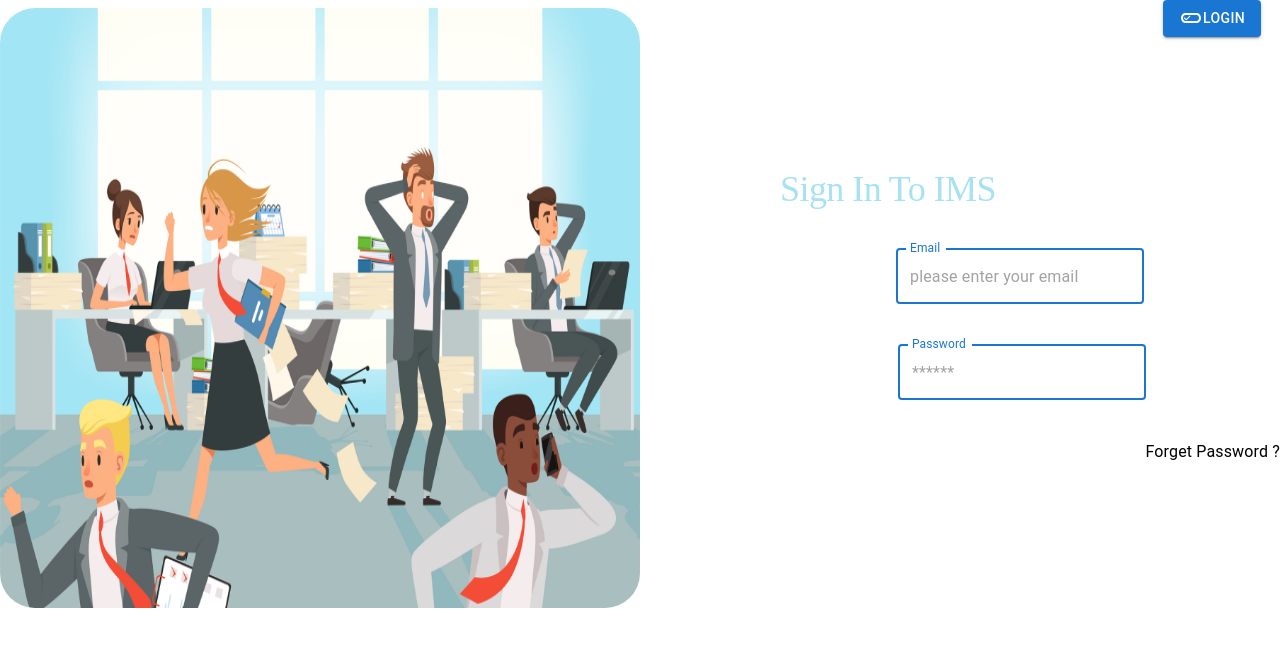
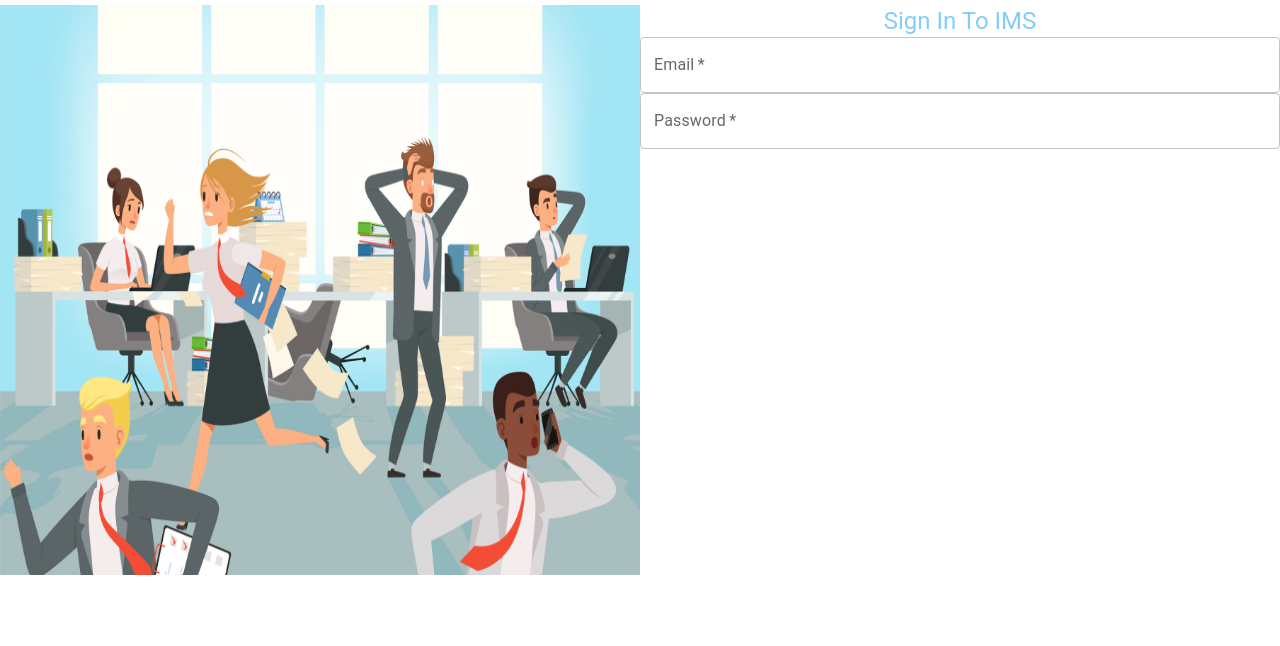
Before and after one commit to bini-man/ims, a React (Create React App) app in the folder client/: page /login in a window 1280 px wide. Shown: the top 646 px of the page. Built offline with nearby package versions, Linux system fonts and the light colour scheme.

Commit message:
begin front end

```diff
--- a/client/src/App.js
+++ b/client/src/App.js
@@ -1,9 +1,28 @@
+import logo from './logo.svg';
 import './App.css';
-import Login from './Login';
+import Login from './component/Login';
+import { BrowserRouter as Router, Route, Routes} from 'react-router-dom';
+import {  createTheme, ThemeProvider } from '@material-ui/core';
+import { purple } from '@material-ui/core/colors';
+const theme=createTheme({
+  palette:{
+    primary:{
+      main:'#84cdf8'
+    },
+    secondary:purple
+
+  }
+})
 function App() {
   return (
     <div className="App">
-   <Login/>
+      <ThemeProvider theme={theme}>
+      <Router>
+      <Routes>
+          <Route exact path='/login' element= { <Login/>}></Route>
+      </Routes>
+      </Router>
+      </ThemeProvider>
     </div>
   );
 }
--- a/client/src/Login.js
+++ /dev/null
@@ -1,70 +0,0 @@
-import { EditAttributesOutlined } from '@material-ui/icons'
-import { Button, TextField, Typography } from '@mui/material'
-
-import React from 'react'
-import bg from './assets/bg.png'
-export default function Login() {
-    const mystyle = {
-            width:'50%',
-            height:'600px',
-            borderRadius:'35px',
-            float:'left',
-            marginTop:'8px',
-
-    }
-    const color_style = {
-        color:'#A7E2F4',
-        fontSize:'36px',
-        fontFamily:'Salsa',
-        marginTop:'168px',
-        float:'left',
-        align:'left',
-        marginLeft:'140px'
-    }
-    const user_field={
-        marginTop:'248px',
-        marginLeft:'-100px',
-        float:'left',
-        align:'left',
-        color:'#A7E2F4',
-    }
-    const pass_field={
-        marginTop:'40px',
-        marginLeft:'258px',
-        float:'left',
-        align:'left',
-        color:'#A7E2F4',
-    }
-    const forget_pass={
-        marginTop:'40px',
-        marginLeft:'298px',
-        float:'right',
-        align:'right',
-        color:'black',
-    }
-    const butt={
-        marginTop:'35px',
-        marginLeft:'350px',
-        float:'left',
-        align:'left',
-    }
-  return (
-      <div>
-          <div>
-   <img src={bg} style={mystyle} />
-   </div>
-   <div>
-   <Typography variant="h1" component="h2" style={color_style} >
-Sign In To IMS
-</Typography>
-<TextField label="Email"  style={user_field} focused placeholder='please enter your email' />
-<TextField label="Password"  style={pass_field} focused placeholder='******' />
-<Typography  style={forget_pass}  >
-Forget Password ?
-</Typography>
-<Button variant="contained"  ><EditAttributesOutlined/> Login</Button>
-   </div>
-
-</div>
-  )
-}
--- /dev/null
+++ b/client/src/component/Login.js
@@ -0,0 +1,42 @@
+import { Container, Grid, makeStyles, Paper, Typography } from '@material-ui/core'
+import { TextField } from '@mui/material';
+import { width } from '@mui/system';
+import React from 'react'
+
+export default function Login() {
+    const useStyle=makeStyles({
+        img:{
+            width:'100%',
+            height:'140%',
+            marginTop:'5px'
+        },
+        side:{
+            marginTop:'5px'
+        },
+        form:{
+            marginTop: 20,
+            marginBottom: 20,
+            display:'block'
+        }
+    })
+    const classes=useStyle();
+  return (
+        <Grid container>
+            <Grid item md={6} >
+                    <img src='/bg.png' className={classes.img} />
+            </Grid>
+            <Grid item md={6} className={classes.side}>
+                <Paper elevation={0}>
+                    <Typography variant='h5' color='primary' >
+                    Sign In To IMS
+                    </Typography>
+                    <TextField variant="outlined" required label="Email" fullWidth color='secondary' className={classes.form}/>
+
+
+                    <TextField variant="outlined" required label="Password" fullWidth color='secondary' className={classes.form}/>
+
+                </Paper>
+            </Grid>
+        </Grid>
+  )
+}
```
Also changed, not shown: client/package.json (+5 -8 lines), client/public/bg.png (renamed from client/src/assets/bg.png), 1 other file (tests, documents, lock files or other folders).
